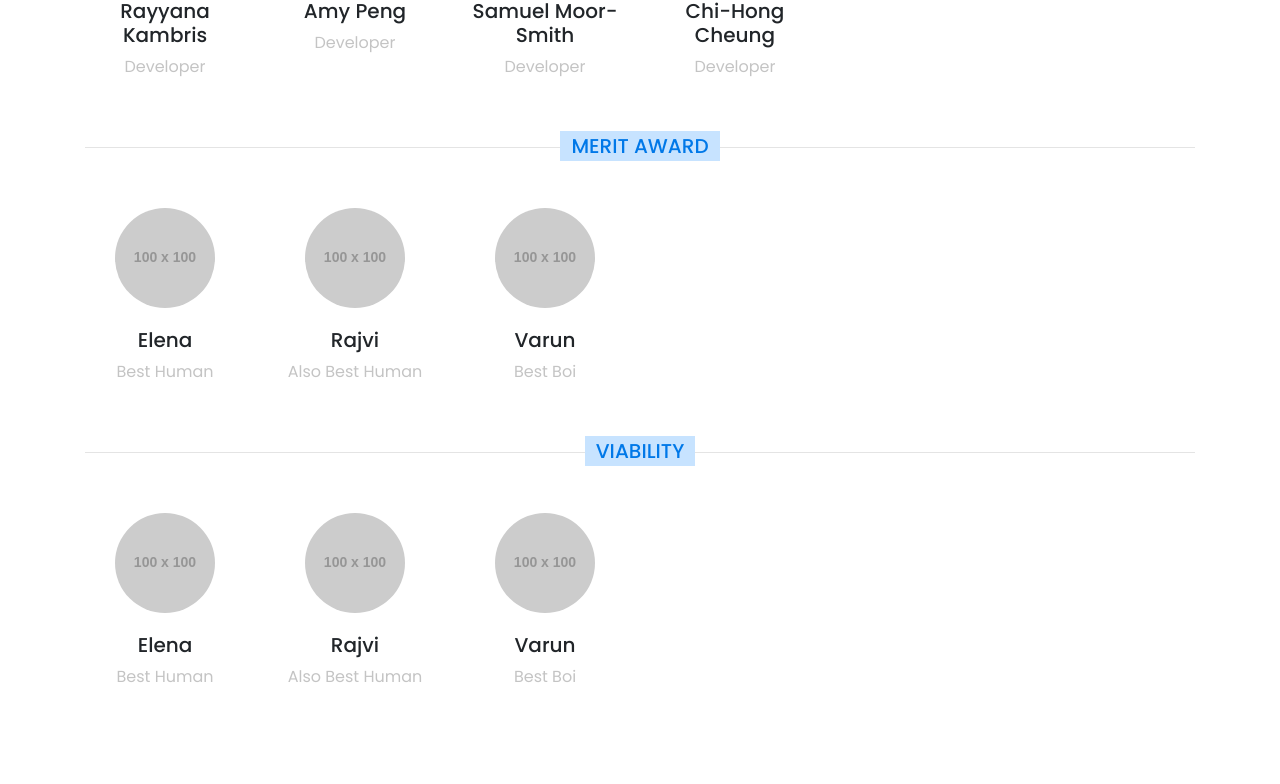
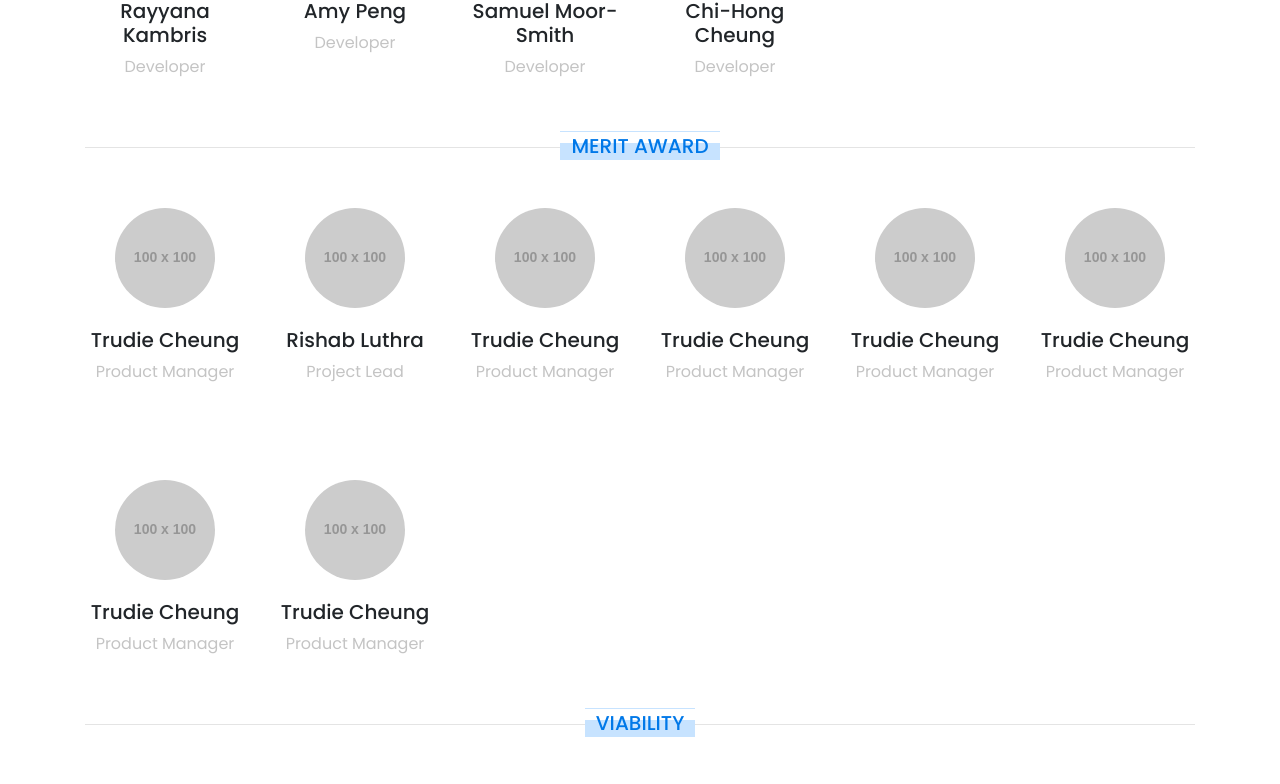
Before and after one commit to uoftblueprint/uoftblueprint.github.io, a React (Create React App) app: page /team in a window 1280 px wide. Shown: the part 1009-1793 px from the top of the page. Before the commit the page ends 1754 px from the top, so only its background shows below. Built offline with nearby package versions, Linux system fonts and the light colour scheme.

Commit message:
add highlight

```diff
--- a/src/Pages/Team/Team.css
+++ b/src/Pages/Team/Team.css
@@ -18,7 +18,8 @@ body {
 }
 
 .Header {
-  background: #c7e3ff;
+  /* background: #c7e3ff; */
+  background: linear-gradient(to top, #c7e3ff 60%, transparent 60%);
   padding: 0 10px;
   color: #0078e8;
 }
--- a/src/Pages/Team/Team.js
+++ b/src/Pages/Team/Team.js
@@ -153,13 +153,44 @@ const Team = () => {
         </h5>
         <Row>
           <Col xs={12} md={3} lg={2}>
-            <About profile_img={IMG} name={"Elena"} role={"Best Human"} />
+            <About profile_img={IMG} name={"Trudie Cheung"} role={"Product Manager"}
+            linkedin={"https://linkedin.com/in/trudiecheung/"}
+            />
           </Col>
           <Col xs={12} md={3} lg={2}>
-            <About profile_img={IMG} name={"Rajvi"} role={"Also Best Human"} />
+            <About profile_img={IMG} name={"Rishab Luthra"} role={"Project Lead"}
+            linkedin={"https://linkedin.com/in/rishabluthra"}
+            />
           </Col>
           <Col xs={12} md={3} lg={2}>
-            <About profile_img={IMG} name={"Varun"} role={"Best Boi"} />
+            <About profile_img={IMG} name={"Trudie Cheung"} role={"Product Manager"}
+            linkedin={"https://linkedin.com/in/trudiecheung/"}
+            />
+          </Col>
+          <Col xs={12} md={3} lg={2}>
+            <About profile_img={IMG} name={"Trudie Cheung"} role={"Product Manager"}
+            linkedin={"https://linkedin.com/in/trudiecheung/"}
+            />
+          </Col>
+          <Col xs={12} md={3} lg={2}>
+            <About profile_img={IMG} name={"Trudie Cheung"} role={"Product Manager"}
+            linkedin={"https://linkedin.com/in/trudiecheung/"}
+            />
+          </Col>
+          <Col xs={12} md={3} lg={2}>
+            <About profile_img={IMG} name={"Trudie Cheung"} role={"Product Manager"}
+            linkedin={"https://linkedin.com/in/trudiecheung/"}
+            />
+          </Col>
+          <Col xs={12} md={3} lg={2}>
+            <About profile_img={IMG} name={"Trudie Cheung"} role={"Product Manager"}
+            linkedin={"https://linkedin.com/in/trudiecheung/"}
+            />
+          </Col>
+          <Col xs={12} md={3} lg={2}>
+            <About profile_img={IMG} name={"Trudie Cheung"} role={"Product Manager"}
+            linkedin={"https://linkedin.com/in/trudiecheung/"}
+            />
           </Col>
         </Row>
       </div>
```
